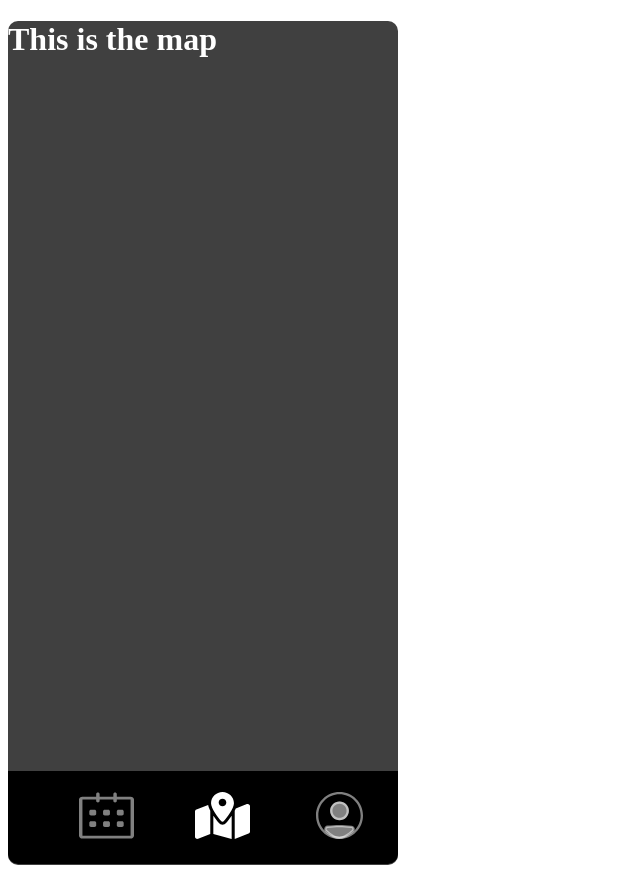
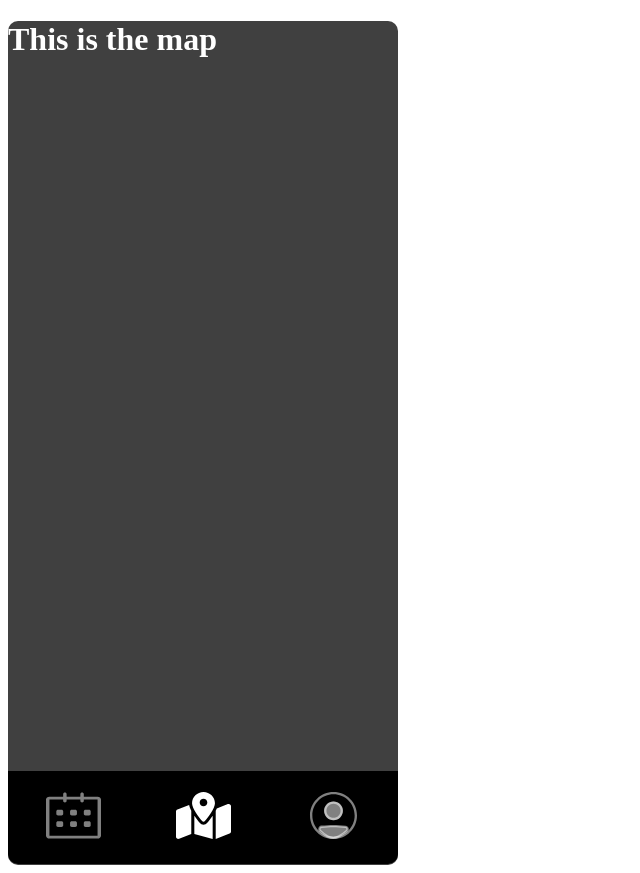
Before and after one commit to aramaisgaribjan/capstone-project, a Next.js app: page / in a window 1280 px wide. Shown: the whole page, without its empty margins (0-640 px from the left). Built offline with nearby package versions, Linux system fonts and the light colour scheme.

Commit message:
fix livepreview nextjs

```diff
--- a/components/Navbar/Navbar.js
+++ b/components/Navbar/Navbar.js
@@ -50,6 +50,7 @@ const Ul = styled.ul`
   background-color: black;
   border-bottom-left-radius: 10px;
   border-bottom-right-radius: 10px;
+  padding-inline-start: 0px;
   display: flex;
   position: fixed;
   width: 390px;
--- a/pages/index.js
+++ b/pages/index.js
@@ -1,6 +1,6 @@
 import Head from "next/head";
 import styled from "styled-components";
-import Navbar from "../components/navbar/navbar";
+import Navbar from "../components/Navbar/Navbar";
 
 export default function Home() {
   return (
```
